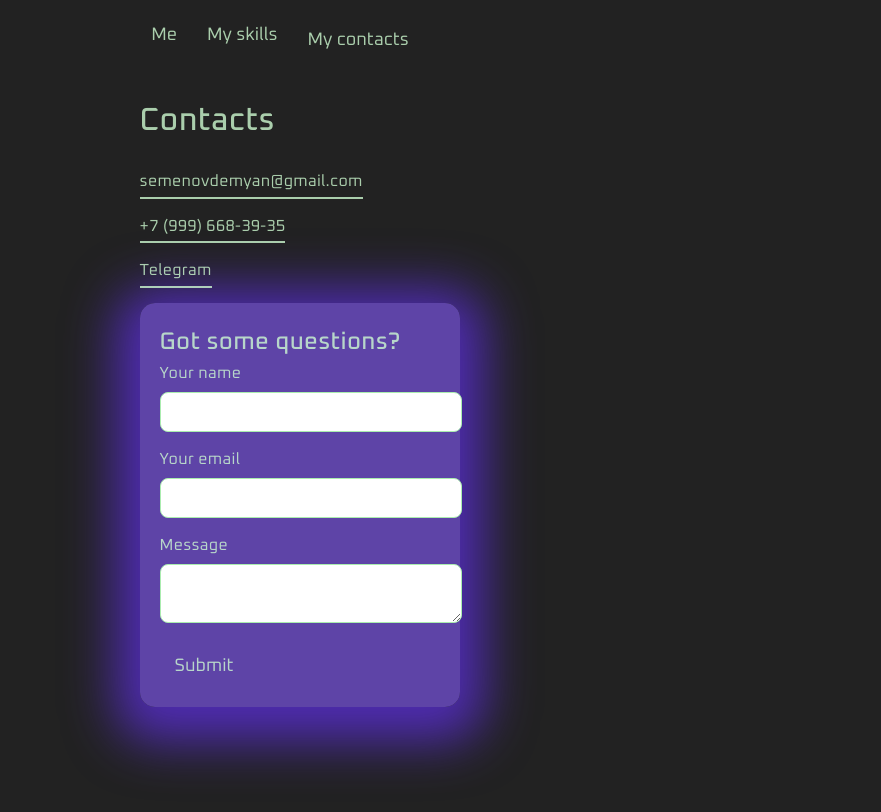
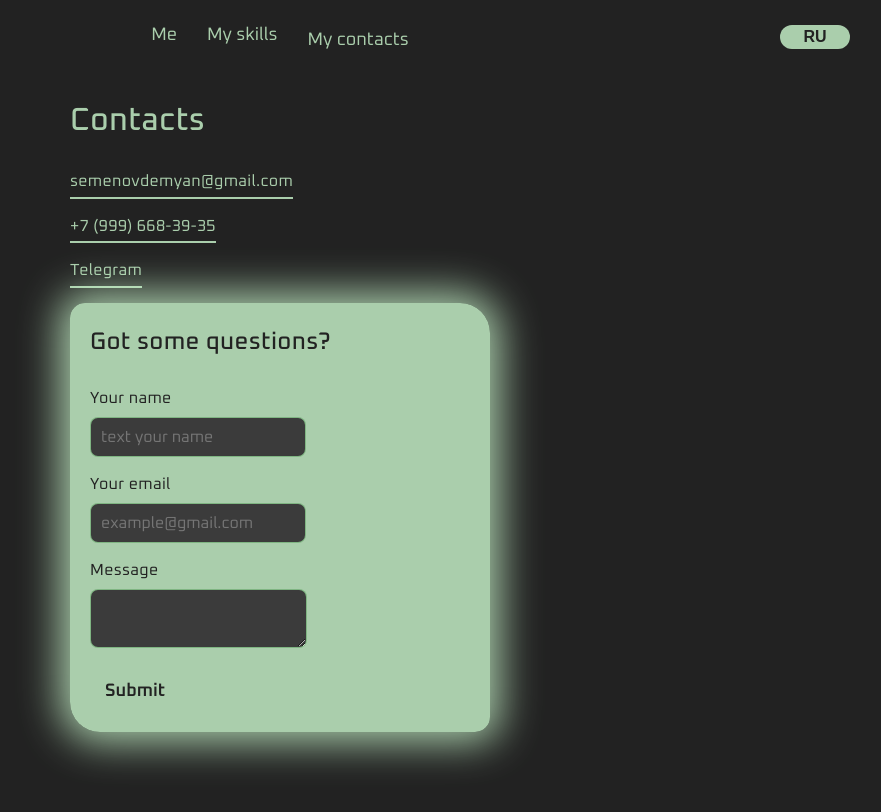
Before and after one commit to semenovdemyan/semenoff.dev, a React (Vite) app: page / in a window 1280 px wide. Both pictures are taken after a click on the button "My contacts". Shown: the top 812 px of the page, without its empty margins (360-1241 px from the left). Built offline with nearby package versions, Linux system fonts and the light colour scheme.

Commit message:
refresh form

```diff
--- a/src/App.css
+++ b/src/App.css
@@ -1,7 +1,10 @@
 :root {
   --color1: #222;
+  --color1-active: #3b3b3b;
   --color2: #d1ffd4c7;
-  --color3: #9771dd96;
+  --color2-active: #92d896c7;
+  --color3: #5e10f0cc;
+  --color3-active: #92d896c7;
   --color4: #;
 }
 
--- a/src/App.tsx
+++ b/src/App.tsx
@@ -1,4 +1,5 @@
 import { Header } from './Components/Header/Header';
+import { LangToggle } from './Components/LangToggle/Langtoggle';
 // import videoUrl from './assets/video/video3.mp4';
 // import imgUrl from './assets/images/111.jpg';
 import './App.css';
@@ -6,6 +7,7 @@ import './App.css';
 export const App: React.FC = () => {
   return (
     <div className="container">
+      <LangToggle />
       <Header />
       {/* <video
         className="video"
--- a/src/Components/Button/Button.tsx
+++ b/src/Components/Button/Button.tsx
@@ -1,17 +1,24 @@
-import React from 'react';
 import './Button.css';
 
 interface ButtonProps {
-  label: string; // Свойство для текста кнопки
+  label: string;
   onClick?: () => void;
+  onSubmit?: () => void; // Переименуйте для ясности
 }
 
-const Button: React.FC<ButtonProps> = ({ label, onClick }) => {
+export const Button: React.FC<ButtonProps> = ({ label, onClick, onSubmit }) => {
+  const handleClick = () => {
+    if (onSubmit) {
+      onSubmit(); // Вызовите onSubmit, если он передан
+    }
+    if (onClick) {
+      onClick(); // Вызовите onClick, если он передан
+    }
+  };
+
   return (
-    <button className="btn" onClick={onClick}>
+    <button className="btn" onClick={handleClick}>
       {label}
     </button>
   );
 };
-
-export default Button;
--- a/src/Components/ContactForm/ContactForm.module.css
+++ b/src/Components/ContactForm/ContactForm.module.css
@@ -1,13 +1,25 @@
 .formContainer {
-  width: 100%;
+  display: flex;
+  flex-wrap: wrap;
+  color: var(--color1);
+  max-width: 380px;
+  min-height: 380px;
   padding: 20px;
-  background-color: rgba(110, 77, 201, 0.795);
+  background-color: var(--color2);
   border-radius: 15px;
-  box-shadow: 0px 10px 50px 25px rgba(91, 46, 214, 0.795);
+  border-top-right-radius: 30px;
+  border-bottom-left-radius: 30px;
+  -webkit-box-shadow: 0px 0px 40px 10px var(--color2);
+  -moz-box-shadow: 0px 0px 40px 10px var(--color2);
+  box-shadow: 0px 0px 40px 10px var(--color2);
+  overflow: hidden;
 }
-
+.formHeader {
+  margin-bottom: 25px;
+}
 .formGroup {
   margin-bottom: 15px;
+  width: 100%;
 }
 
 label {
@@ -17,8 +29,52 @@ label {
 
 input,
 textarea {
-  width: 100%;
+  cursor: pointer;
+  width: contain;
   padding: 10px;
-  border: 1px solid #aaecaf;
+  border: 1px solid var(--color2-active);
+  background-color: var(--color1-active);
   border-radius: 8px;
 }
+.submitBtn Button {
+  color: var(--color1);
+  font-weight: 600;
+}
+
+input:focus,
+textarea:focus {
+  outline: 2px solid var(--color1);
+  background-color: var(--color1-active);
+  color: var(--color2);
+}
+input:valid {
+  background-color: var(--color1-active);
+  color: var(--color2);
+}
+
+.popup {
+  position: fixed;
+  top: 50%;
+  left: 50%;
+  transform: translate(-50%, -50%);
+  background-color: white;
+  padding: 20px;
+  border: 1px solid #ccc;
+  border-radius: 5px;
+  box-shadow: 0 4px 8px rgba(0, 0, 0, 0.2);
+  z-index: 1000;
+}
+
+.popup button {
+  margin-top: 10px;
+  padding: 5px 10px;
+  background-color: #007bff;
+  color: white;
+  border: none;
+  border-radius: 5px;
+  cursor: pointer;
+}
+
+.popup button:hover {
+  background-color: #0056b3;
+}
--- a/src/Components/ContactForm/ContactForm.tsx
+++ b/src/Components/ContactForm/ContactForm.tsx
@@ -1,30 +1,46 @@
 import React, { useState } from 'react';
 import styles from './ContactForm.module.css';
-import Button from '../Button/Button';
+import { Button } from '../Button/Button';
 
 const ContactForm: React.FC = () => {
   const [name, setName] = useState('');
   const [email, setEmail] = useState('');
   const [message, setMessage] = useState('');
+  const [popup, setPopup] = useState<{ visible: boolean; message: string }>({
+    visible: false,
+    message: '',
+  });
 
   const handleSubmit = (e: React.FormEvent) => {
-    e.preventDefault(); // Предотвращаем перезагрузку страницы
-    // Здесь можно добавить логику для обработки отправки формы
-    console.log('Отправлено:', { name, email, message });
+    e.preventDefault();
 
-    // Очистка полей после отправки (по желанию)
+    // Логика отправки формы (например, API)
+    const isSuccess = true; // Здесь можно заменить на реальную логику
+
+    if (isSuccess) {
+      setPopup({ visible: true, message: 'Форма успешно отправлена!' });
+    } else {
+      setPopup({ visible: true, message: 'Ошибка при отправке формы.' });
+    }
+
+    // Очистка полей
     setName('');
     setEmail('');
     setMessage('');
   };
 
+  const closePopup = () => {
+    setPopup({ ...popup, visible: false });
+  };
+
   return (
     <div className={styles.formContainer}>
-      <h2>Got some questions?</h2>
+      <h2 className={styles.formHeader}>Got some questions?</h2>
       <form onSubmit={handleSubmit}>
         <div className={styles.formGroup}>
           <label htmlFor="name">Your name</label>
           <input
+            placeholder="text your name"
             type="text"
             id="name"
             value={name}
@@ -35,6 +51,7 @@ const ContactForm: React.FC = () => {
         <div className={styles.formGroup}>
           <label htmlFor="email">Your email</label>
           <input
+            placeholder="example@gmail.com"
             type="email"
             id="email"
             value={email}
@@ -50,7 +67,15 @@ const ContactForm: React.FC = () => {
             onChange={(e) => setMessage(e.target.value)}
           />
         </div>
-        <Button label="Submit" onClick={() => SubmitEvent} />
+        {popup.visible && (
+          <div className={styles.popup}>
+            <p>{popup.message}</p>
+            <button onClick={closePopup}>X</button>
+          </div>
+        )}
+        <div className={styles.submitBtn}>
+          <Button label="Submit" />
+        </div>
       </form>
     </div>
   );
--- a/src/Components/Header/Header.module.css
+++ b/src/Components/Header/Header.module.css
@@ -10,7 +10,6 @@ a {
   display: flex;
   flex-direction: column;
   align-items: center;
-  height: 100vh;
 }
 
 .header-buttons {
--- a/src/Components/Header/Header.tsx
+++ b/src/Components/Header/Header.tsx
@@ -4,7 +4,7 @@ import { Me } from '../../Pages/PageMe/Me';
 import { Contacts } from '../../Pages/PageContacts/Contacts';
 import { MySkills } from '../../Pages/PageMySkills/MySkills';
 import './Header.module.css';
-import Button from '../Button/Button';
+import { Button } from '../Button/Button';
 import styles from './Header.module.css';
 import { gsap } from 'gsap';
 
--- /dev/null
+++ b/src/Components/LangToggle/LangToggle.css
@@ -0,0 +1,26 @@
+.lang-toggle {
+  position: absolute;
+  right: 70px;
+  display: flex;
+  flex-direction: column;
+  align-items: center;
+  padding: 10px 0;
+  font-family: Arial, sans-serif;
+}
+
+.lang-toggle button {
+  width: 70px;
+  padding: 3px 15px;
+  font-size: 16px;
+  font-weight: 600;
+  cursor: pointer;
+  color: var(--color1);
+  background-color: var(--color2);
+  border: none;
+  border-radius: 25px;
+  transition: background-color 0.4s;
+}
+
+.lang-toggle button:active {
+  background-color: var(--color2-active);
+}
--- /dev/null
+++ b/src/Components/LangToggle/Langtoggle.tsx
@@ -0,0 +1,18 @@
+import React, { useState } from 'react';
+import './LangToggle.css';
+
+export const LangToggle: React.FC = () => {
+  const [lang, setLang] = useState<'en' | 'ru'>('ru');
+
+  const toggleLang = () => {
+    setLang((prevLang) => (prevLang === 'ru' ? 'en' : 'ru'));
+  };
+
+  return (
+    <div className="lang-toggle">
+      <button style={{ minWidth: '50px' }} onClick={toggleLang}>
+        {lang === 'ru' ? 'RU' : 'ENG'}
+      </button>
+    </div>
+  );
+};
--- a/src/Pages/PageMe/Me.module.css
+++ b/src/Pages/PageMe/Me.module.css
@@ -13,6 +13,7 @@
 .photo {
   width: 100%;
   height: auto;
+  border-radius: 15px;
   border-top-left-radius: 25px;
   border-bottom-right-radius: 25px;
   -webkit-box-shadow: 0px 0px 40px 10px var(--color2);
```
Also changed, not shown: src/normalize.css.
